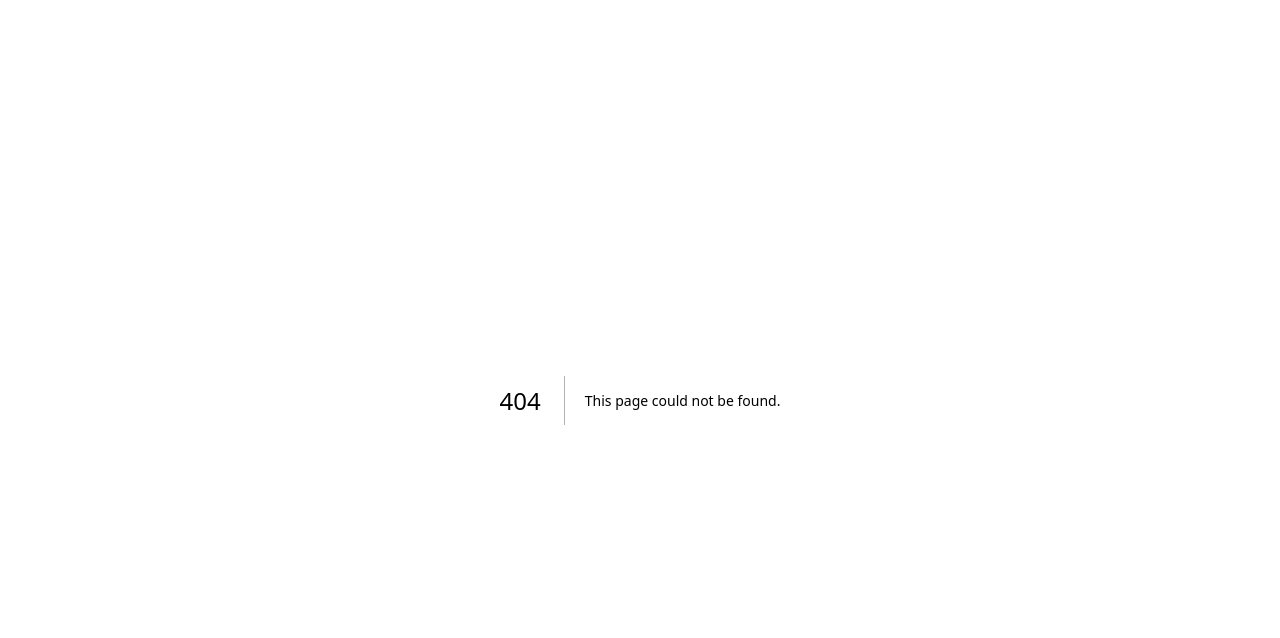
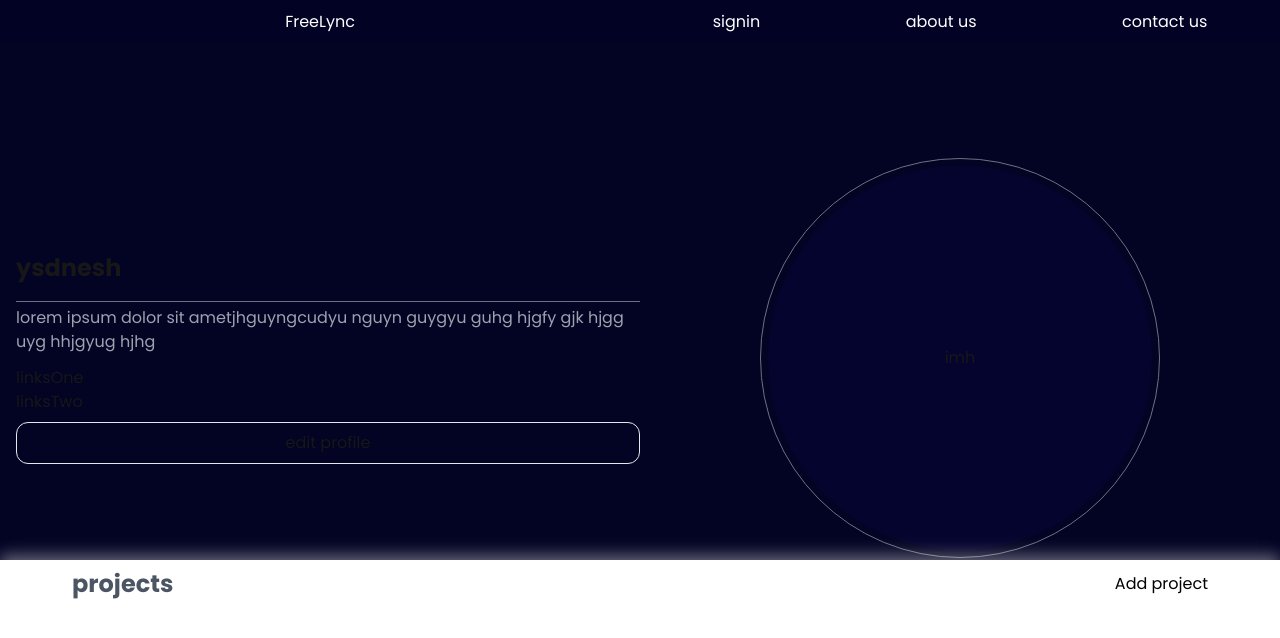
Before and after one commit to Yranshevare/freelancing-platform, a Next.js app: page /profile in a window 1280 px wide. Before the commit this address had no page. Shown: the top 638 px of the page. Built offline with nearby package versions, Linux system fonts and the light colour scheme.

Commit message:
started with profile part created form to edit profile and started with profile frontend

```diff
--- a/src/app/(frontend)/login/page.tsx
+++ b/src/app/(frontend)/login/page.tsx
@@ -2,8 +2,11 @@
 import React, { useState } from 'react'
 import Link from 'next/link'
 import axios from 'axios'
+import { useRouter } from 'next/navigation'
 
 export default function page() {
+    const router = useRouter()
+
     const [id,setId] = useState("")
     const [idError,setIdError] = useState("")
     const [passwordError,setPasswordError] = useState("")
@@ -38,6 +41,11 @@ export default function page() {
             if(response.data.message === "Invalid password"){
                 setPasswordError("Invalid password")
                 return
+            }
+
+            if(response.data.message === "login successful"){
+                console.log(response.data.message)
+                router.push('/profile')
             }
 
             // console.log(response)
--- /dev/null
+++ b/src/app/(frontend)/profile/page.tsx
@@ -0,0 +1,81 @@
+"use client"
+import React, { useState } from 'react'
+import Header from '@/components/header'
+
+export default function page() {
+
+    const [username,setUsername] = useState("ysdnesh")
+    const [bio,setBio] = useState("lorem ipsum dolor sit ametjhguyngcudyu nguyn guygyu guhg hjgfy gjk hjgg uyg hhjgyug hjhg ")
+    const [linkOne,setLinkOne] = useState("linksOne")
+    const [linkTwo,setLinkTwo] = useState("linksTwo")
+    // const [image,setImage] = useState("/loading_page_img.jpg") //url of img
+    const [image,setImage] = useState("")
+  return (
+    <>
+       <div className='flex flex-col items-center justify-center bg-heroBlue'>
+            {/* div for hero section */}
+            <div className='w-full h-[70vh] '>
+                 <Header/>
+                 <div className='w-full h-[500px] flex items-center justify-center  mt-16'>
+                    <div className='w-1/2 flex flex-col  justify-around  pl-4'>
+                        <h2 className='text-2xl h-[50px] font-bold border-b border-b-gray-500 pb-3'>{username}</h2>
+                        <p className='font-normal text-base py-1 text-gray-400'>{bio}</p>
+
+                        {/* div for links */}
+                        <div className='w-1/2 flex flex-col py-2'>
+                            {
+                                linkOne.length > 0 && (
+                                    <a href={linkOne} target='_blank' rel="noopener noreferrer">
+                                      {linkOne}
+                                    </a>
+                                )
+                            }
+
+                            {
+                                linkTwo.length > 0 && (
+                                    <a href={linkTwo} target='_blank' rel="noopener noreferrer">
+                                      {linkTwo}
+                                    </a>
+                                )
+                            }
+                        </div>
+                        <div>
+                            <button className='border p-2 rounded-xl hover:bg-[rgba(255,255,255,0.2)] w-full '>edit profile</button>
+                        </div>
+
+                    </div>
+                    <div className='w-1/2 flex items-center justify-center'>
+                        <div className='w-[400px] h-[400px] rounded-[50%]  border  border-gray-500 flex items-center justify-center'>
+
+                            {/* div for image */}
+                            <div className='w-96 h-96 rounded-[50%] bg-center bg-cover'>
+                                {
+                                     image.length > 0 ? (
+                                        <img src={image} alt="" className='w-96 h-96 rounded-[50%] bg-white' />
+                                      ) : (
+                                        <button className='w-96 h-96 rounded-[50%] bg-circle'>
+                                          imh
+                                        </button>
+                                      )
+                                }
+                            </div>
+
+                        </div>
+                    </div>
+                 </div>
+             </div>
+
+             {/* div for project section */}
+             <div className='w-full shadow-top bg-white text-black flex flex-col items-center'>
+                <div className='flex justify-between w-[90%]'>
+                    <h2 className='p-2 font-black text-2xl text-gray-600'>projects</h2>
+                    <button className='p-2'>Add project</button>
+                </div>
+                <div>
+
+                </div>
+             </div>
+       </div>
+    </>
+  )
+}
--- a/src/app/(frontend)/test/page.tsx
+++ b/src/app/(frontend)/test/page.tsx
@@ -16,29 +16,14 @@
 'use client'
 import React, { useState } from 'react'
 import axios from 'axios'
+import ProfileForm from '@/components/profileForm'
 
 export default function Page() {
-    const [password, setPassword] = useState("password")
-    const [hashedPassword, setHashedPassword] = useState("")
 
-    const hashPassword = async () => {
-        try {
-            // Sending the password to the server to hash it
-            const response = await axios.post('/api/test', { password })
-
-            // Setting the hashed password from the response
-            setHashedPassword(response.data.hashedPassword)
-            console.log(response)
-        } catch (error) {
-            console.error("Error hashing password:", error)
-        }
-    }
 
     return (
-        <div>
-            <p>Password: {password}</p>
-            <p>Hashed Password: {hashedPassword}</p>
-            <button onClick={hashPassword}>Hash Password</button>
+        <div className='flex items-center justify-center bg-heroBlue h-full'>
+            <ProfileForm />
         </div>
     )
 }
--- /dev/null
+++ b/src/components/profileForm.jsx
@@ -0,0 +1,53 @@
+import React from 'react'
+
+export default function ProfileForm() {
+  return (
+    <div className='flex flex-col items-center justify-around h-[700px] rounded-xl my-8 bg-cardBackground w-1/2 '>
+        <div className='w-[95%] border-b text-center h-[25%] flex  items-center justify-center my-2 pb-3'>
+            <div className='w-[100%] flex flex-col items-center justify-center'>
+                <input type="file"  id='inputImage' className='hidden'/>
+
+                <div className='w-40 h-40 border rounded-[50%] flex items-center justify-center'>
+                    <label
+                    htmlFor="inputImage"
+                    className='hover:cursor-pointer h-full w-full flex items-center justify-center rounded-[50%]'>
+                        <div className='w-[95%] h-[95%] bg-[rgba(255,255,255,0.2)] rounded-[50%]'>
+
+                        </div>
+                    </label>
+                </div>
+            </div>
+        </div>
+        <div className=' flex justify-center flex-col my-2 w-[95%]'>
+            <p className='font-normal text-sm opacity-65'>Your Name*</p>
+            <input
+            type="text"
+            className='w-[100%] rounded-md font-normal text-sm pl-1 focus:outline-none text-heroBlue py-1'
+            placeholder="Name" />
+            <br />
+            <p className='font-normal text-sm opacity-65'>bio*</p>
+            <textarea
+            name="bio"
+            id="bio"
+            placeholder='bio'
+            rows="4"
+            className='w-[100%]  rounded-md font-normal text-sm pl-1 focus:outline-none text-heroBlue py-1'
+            ></textarea>
+        </div>
+        <div className=' flex justify-center flex-col my-2 w-[95%]'>
+            <p className='font-normal text-sm opacity-65'>links</p>
+            <input
+            type="text"
+            className='w-[100%] rounded-md font-normal text-sm pl-1 focus:outline-none text-heroBlue py-1 mb-2'
+            placeholder='link one'/>
+            <input
+            type="text"
+            className='w-[100%] rounded-md font-normal text-sm pl-1 focus:outline-none text-heroBlue py-1'
+            placeholder='link two'/>
+        </div>
+        <div className=' flex justify-center flex-col my-2 w-[95%]'>
+            <button className='border p-2 rounded-xl hover:bg-[rgba(255,255,255,0.2)] '>save</button>
+        </div>
+    </div>
+  )
+}
--- a/tailwind.config.ts
+++ b/tailwind.config.ts
@@ -14,8 +14,12 @@ export default {
         heroBlue:'#030324',
         headerBackground:"rgba(3,3,36,0.2)",
         cardBackground:"rgba(225,225,225,0.2)",
-        90:"90%",
+        circle:"rgb(4, 4, 47)",
       },
+      boxShadow: {
+        'innerShadow': 'inset 10px 10px 20px rgba(0, 0, 0, 0.6)',
+        'top': '0px -5px 15px rgba(255, 255, 255, 0.4)',
+      }
     },
   },
   plugins: [],
```
